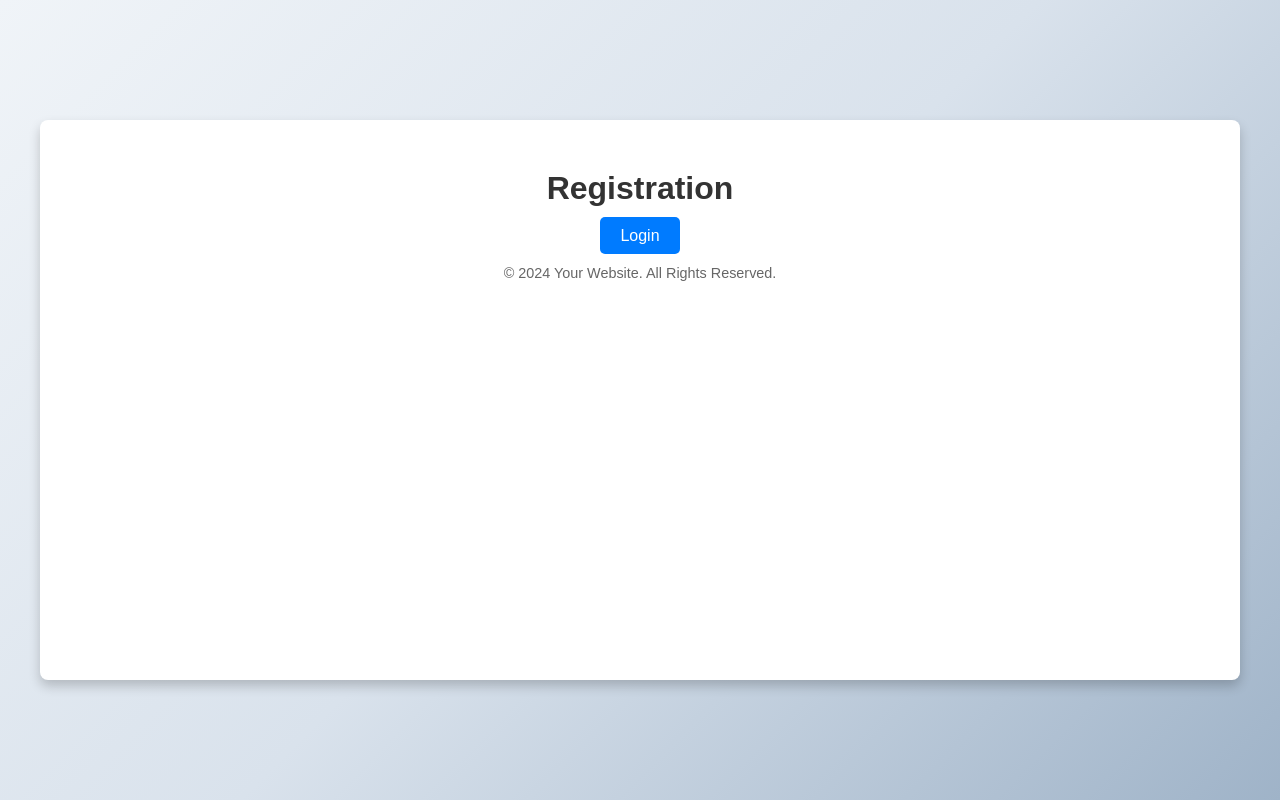
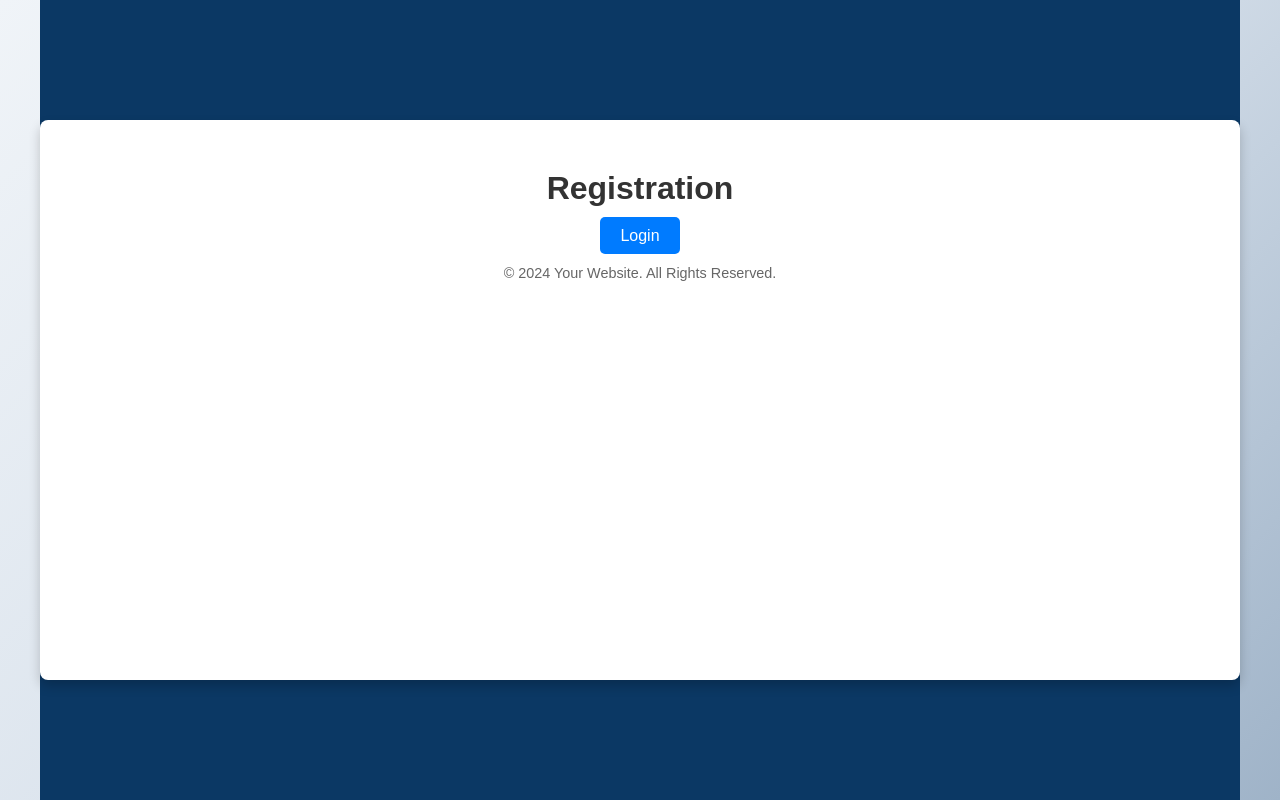
Before and after one commit to rjdenton/registration, a React (Create React App) app: page / in a window 1280 px wide. Built offline with nearby package versions, Linux system fonts and the light colour scheme.

Commit message:
Altered index.html

```diff
--- a/src/App.js
+++ b/src/App.js
@@ -1,3 +1,4 @@
+// App.js
 import React from 'react';
 import { BrowserRouter as Router, Routes, Route } from 'react-router-dom';
 import Homepage from './pages/Homepage';
@@ -6,6 +7,13 @@ import Login from './pages/Login';
 
 function App() {
   return (
+    <div style={{
+      backgroundColor: '#0b3864', // Change to your desired color
+      minHeight: '100vh', // Ensures the background fills the viewport
+      display: 'flex',
+      justifyContent: 'center',
+      alignItems: 'center',
+    }}>
       <Router>
         <Routes>
           <Route path="/" element={<Homepage />} />
@@ -13,6 +21,7 @@ function App() {
           <Route path="/Login" element={<Login />} />
         </Routes>
       </Router>
+    </div>
   );
 }
 
```
Lines whose indentation alone changed are shown as unchanged.
